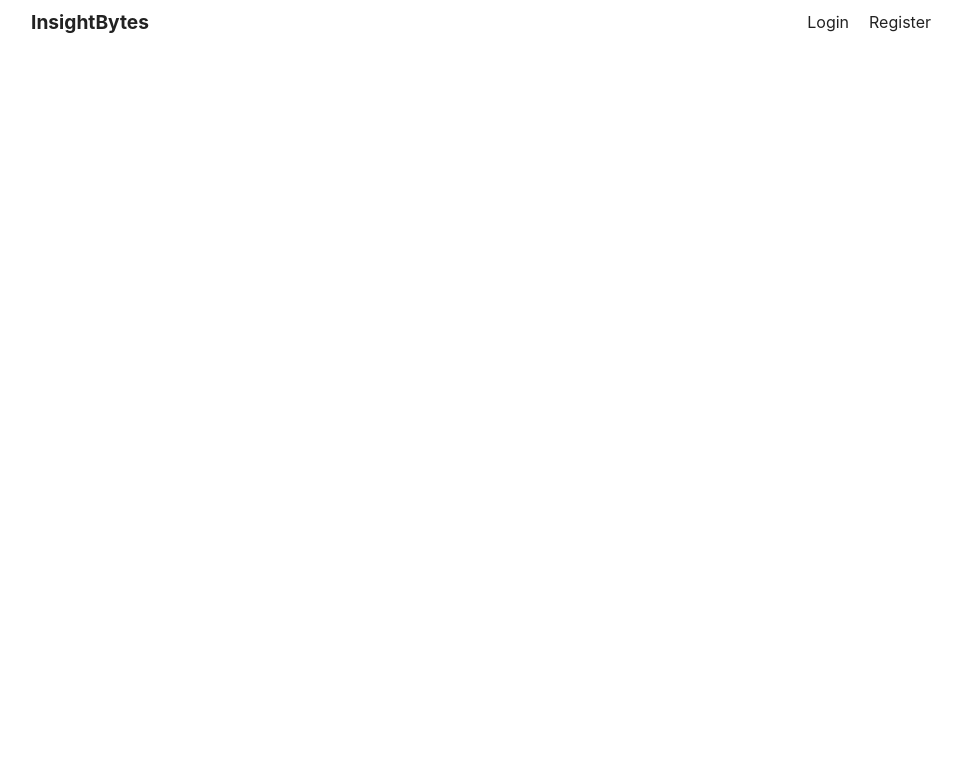
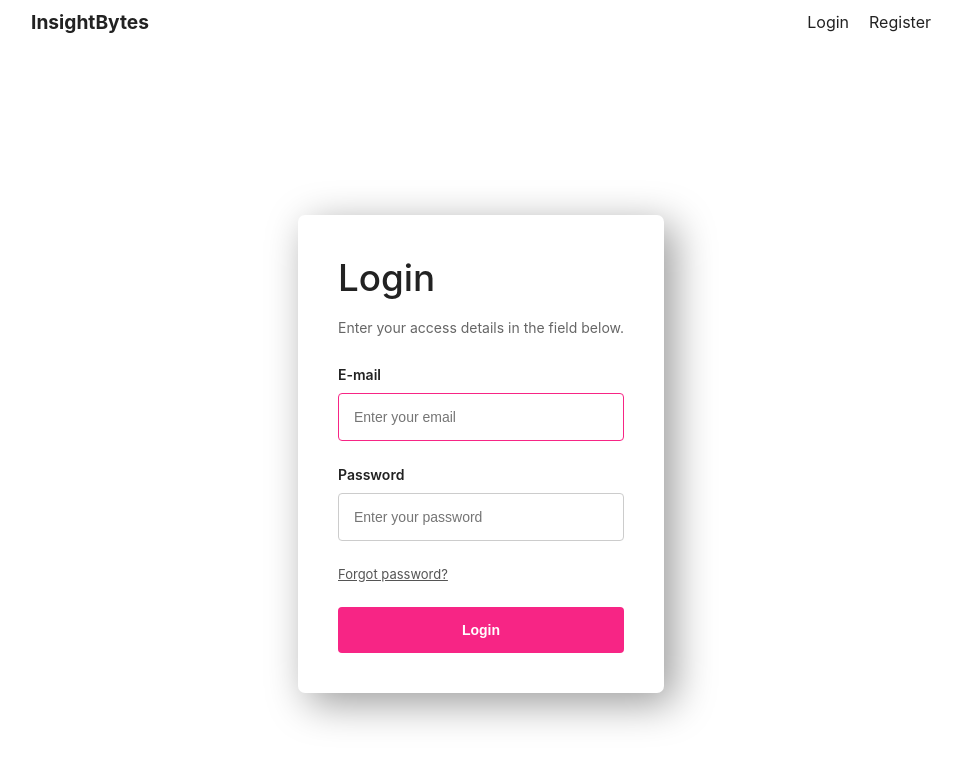
Before and after one commit to Silva-Raiane/projeto-final-M5, a React (Create React App) app in the folder client/: page /login in a window 1280 px wide. Shown: the top 764 px of the page, without its empty margins (159-1118 px from the left). Built offline with nearby package versions, Linux system fonts and the light colour scheme.

Commit message:
login page add

```diff
--- a/client/package.json
+++ b/client/package.json
@@ -6,6 +6,7 @@
     "@testing-library/jest-dom": "^5.17.0",
     "@testing-library/react": "^13.4.0",
     "@testing-library/user-event": "^13.5.0",
+    "axios": "^1.6.8",
     "react": "^18.3.0",
     "react-dom": "^18.3.0",
     "react-router-dom": "^6.23.0",
--- a/client/src/App.css
+++ b/client/src/App.css
@@ -54,3 +54,94 @@ header nav{
 .post .texts .info .author{
   color: #333;
 }
+
+/* LOGIN AND REGISTER FORMS */
+
+.page {
+  display: flex;
+  flex-direction: column;
+  align-items: center;
+  align-content: center;
+  justify-content: center;
+  width: 100%;
+  height: 100vh;
+}
+
+.formLogin, .formRegister {
+  display: flex;
+  flex-direction: column;
+  background-color: #fff;
+  border-radius: 7px;
+  padding: 40px;
+  box-shadow: 10px 10px 40px rgba(0, 0, 0, 0.4);
+  gap: 5px
+}
+
+.areaLogin img {
+  width: 420px;
+}
+
+.formLogin h1, .formRegister h1 {
+  padding: 0;
+  margin: 0;
+  font-weight: 500;
+  font-size: 2.3em;
+}
+
+.formLogin p, .formRegister p {
+  display: inline-block;
+  font-size: 14px;
+  color: #666;
+  margin-bottom: 25px;
+}
+
+.formLogin input, .formRegister input{
+  padding: 15px;
+  font-size: 14px;
+  border: 1px solid #ccc;
+  margin-bottom: 20px;
+  margin-top: 5px;
+  border-radius: 4px;
+  transition: all linear 160ms;
+  outline: none;
+}
+
+
+.formLogin input:focus, .formRegister input:focus {
+  border: 1px solid #f72585;
+}
+
+.formLogin label, .formRegister label{
+  font-size: 14px;
+  font-weight: 600;
+}
+
+.formLogin a, .formRegister a {
+  display: inline-block;
+  margin-bottom: 20px;
+  font-size: 13px;
+  color: #555;
+  transition: all linear 160ms;
+}
+
+.formLogin a:hover, .formRegister a:hover {
+  color: #f72585;
+}
+
+.btn {
+  background-color: #f72585;
+  color: #fff;
+  font-size: 14px;
+  font-weight: 600;
+  border: none !important;
+  transition: all linear 160ms;
+  cursor: pointer;
+  margin: 0 !important;
+
+}
+
+.btn:hover {
+  transform: scale(1.05);
+  background-color: #ff0676;
+
+}
--- a/client/src/components/Layout.js
+++ b/client/src/components/Layout.js
@@ -1,11 +1,12 @@
 import "../App.css";
 import Header from "./header.js";
+import {Outlet} from "react-router-dom";
 
 export default function Layout(){
     return(
         <main>
             <Header/>
-            {/* <Outlet/> */}
+            {<Outlet/>}
         </main>
     );
 }
--- a/client/src/components/post.js
+++ b/client/src/components/post.js
@@ -1,4 +1,5 @@
 import "../App.css";
+import "../App.js"
 import { Link } from "react-router-dom";
 
 
--- a/client/src/index.js
+++ b/client/src/index.js
@@ -10,7 +10,7 @@ const root = ReactDOM.createRoot(document.getElementById('root'));
 root.render(
   <React.StrictMode>
     <BrowserRouter>
-    <App />
+        <App />
     </BrowserRouter>
 
   </React.StrictMode>
--- a/client/src/pages/LoginPage.js
+++ b/client/src/pages/LoginPage.js
@@ -1,69 +1,78 @@
+import React, { useState } from "react";
+import axios from "axios";
+import "../App.css";
 
-export default function LoginPage(){
-    return(
 
-            <form>
-                <input type="text" placeholder="username"/>
-                <input type="password" placeholder="password"/>
+export default function LoginPage() {
+  const [email, setEmail] = useState("");
+  const [password, setPassword] = useState("");
+  const [loginError, setLoginError] = useState("");
 
-                <button>Login</button>
-            </form>
-    );
+  const handleSubmit = async (e) => {
+    e.preventDefault();
+
+    try {
+      const response = await axios.get("http://localhost:8001/user/get", {
+        params: {
+          email: email,
+          password: password,
+        },
+      });
+
+      if (response.data && response.data.loggedIn) {
+        alert("Login successful! Redirect to profile or dashboard.");
+        window.location.href = "/";
+      } else {
+        setLoginError("Login failed. Please check your credentials.");
+      }
+    } catch (error) {
+      console.error("Error during login:", error);
+      setLoginError("Error during login. Please try again later.");
+    }
+  };
+
+  return (
+    <div className="page">
+      <form onSubmit={handleSubmit} className="formLogin">
+        <h1>Login</h1>
+        <p>Enter your access details in the field below.</p>
+        <label htmlFor="email">E-mail</label>
+        <input
+          type="email"
+          placeholder="Enter your email"
+          autoFocus={true}
+          value={email}
+          onChange={(e) => setEmail(e.target.value)}
+        />
+        <label htmlFor="password">Password</label>
+        <input
+          type="password"
+          placeholder="Enter your password"
+          value={password}
+          onChange={(e) => setPassword(e.target.value)}
+        />
+        <a href="/">Forgot password?</a>
+        <input type="submit" value="Login" className="btn" />
+        {loginError && <p className="error">{loginError}</p>}
+      </form>
+    </div>
+  );
 }
 
-// import { useContext, useState } from "react";
-// import { Navigate } from "react-router-dom";
-// import axios from "axios";
-// import { UserContext } from "../UserContext";
-
-// export default function LoginPage() {
-//   const [username, setUsername] = useState('');
-//   const [password, setPassword] = useState('');
-//   const [redirect, setRedirect] = useState(false);
-//   const { setUserInfo } = useContext(UserContext);
-
-//   async function login(ev) {
-//     ev.preventDefault();
-//     try {
-//       const response = await axios.post('http://localhost:4000/login', {
-//         username,
-//         password
-//       }, {
-//         withCredentials: true, // Para incluir cookies na solicitação
-//       });
-
-//       if (response.status === 200) {
-//         setUserInfo(response.data);
-//         setRedirect(true);
-//       } else {
-//         alert('wrong credentials');
-//       }
-//     } catch (error) {
-//       console.error('Error during login:', error);
-//       alert('Error during login');
-//     }
-//   }
-
-//   if (redirect) {
-//     return <Navigate to={'/'} />;
-//   }
-
-//   return (
-//     <form className="login" onSubmit={login}>
-//       <h1>Login</h1>
-//       <input
-//         type="text"
-//         placeholder="username"
-//         value={username}
-//         onChange={(ev) => setUsername(ev.target.value)}
-//       />
-//       <input
-//         type="password"
-//         placeholder="password"
-//         value={password}
-//         onChange={(ev) => setPassword(ev.target.value)}
-//       />
-//       <button>Login</button>
-//     </form>
-//   );
+// import "../App.css"
+// export default function LoginPage(){
+//     return(
+//         <div class="page">
+//         <form method="POST" class="formLogin">
+//             <h1>Login</h1>
+//             <p>Enter your access details in the field below.</p>
+//             <label for="email">E-mail</label>
+//             <input type="email" placeholder="Digite seu e-mail" autofocus="true" />
+//             <label for="password">Password</label>
+//             <input type="password" placeholder="Digite seu e-mail" />
+//             <a href="/">Esqueci minha senha</a>
+//             <input type="submit" value="Acessar" class="btn" />
+//         </form>
+//     </div>
+//     );
 // }
--- a/client/src/pages/indexPage.js
+++ b/client/src/pages/indexPage.js
@@ -1,12 +1,13 @@
 import "../App.css";
 import Post from "../components/post.js";
-import "../App.js"
 
 export default function IndexPage(){
     return(
-        <div className="App">
-            <Post/>
-            <Post/>
-            <Post/>
-           </div>);
+        <div>
+            <h1>Posts</h1>
+            <Post />
+            <Post />
+            <Post />
+        </div>
+    );
 }
--- a/client/src/pages/registerPage.js
+++ b/client/src/pages/registerPage.js
@@ -1,14 +1,70 @@
-import "../App.js"
-export default function RegisterPage(){
+import "../App.css"
+import {useState} from "react";
+import axios from "axios";
+
+export default function RegisterPage() {
+    const [username, setUsername] = useState('');
+    const [password, setPassword] = useState('');
+    const [email, setEmail] = useState('');
+
+    async function register(ev) {
+        ev.preventDefault();
+
+        try {
+          const response = await axios.post('http://localhost:8001/api/register-user', {
+            username,
+            email,
+            password
+          }, {
+            headers: {
+              'Content-Type': 'application/json'
+            }
+          });
+
+          if (response.status === 200) {
+            alert('Registration successful');
+          } else {
+            alert('Registration failed');
+          }
+        } catch (error) {
+          console.error('Error during registration:', error);
+          alert('Error during registration');
+        }
+      }
     return(
-        <main>
-        <form>
-        <input type="text" placeholder="username"/>
-        <input type="email" placeholder="e-mail"/>
-        <input type="password" placeholder="password"/>
 
-        <button>Register</button>
-         </form>
-    </main>
+        <div class="page">
+            <form method="POST" class="formRegister" onSubmit={register}>
+                <h1>Register</h1>
+                <p>Enter your access details in the field below.</p>
+                <label for="username">User Name</label>
+                <input type="text" placeholder="Digite seu e-mail" autofocus="true" value={username} onChange={(ev) => setUsername(ev.target.value)} />
+                <label for="email">E-mail</label>
+                <input type="email" placeholder="Digite seu e-mail" autofocus="true" value={email} onChange={(ev) => setEmail(ev.target.value)}/>
+                <label for="password">Password</label>
+                <input type="password" placeholder="Digite seu e-mail" value={password} onChange={(ev) => setPassword(ev.target.value)} />
+
+                <input type="submit" value="Register" class="btn" />
+            </form>
+        </div>
     );
 }
+
+// return(
+
+//     <div class="page">
+//         <form method="POST" class="formRegister">
+//             <h1>Register</h1>
+//             <p>Enter your access details in the field below.</p>
+//             <label for="username">User Name</label>
+//             <input type="text" placeholder="Digite seu e-mail" autofocus="true" />
+//             <label for="email">E-mail</label>
+//             <input type="email" placeholder="Digite seu e-mail" autofocus="true" />
+//             <label for="password">Password</label>
+//             <input type="password" placeholder="Digite seu e-mail" />
+
+//             <input type="submit" value="Register" class="btn" />
+//         </form>
+//     </div>
+// );
+// }
```
Also changed, not shown: client/src/App.js (+7 -6 lines), 1 other file (tests, documents, lock files or other folders).
